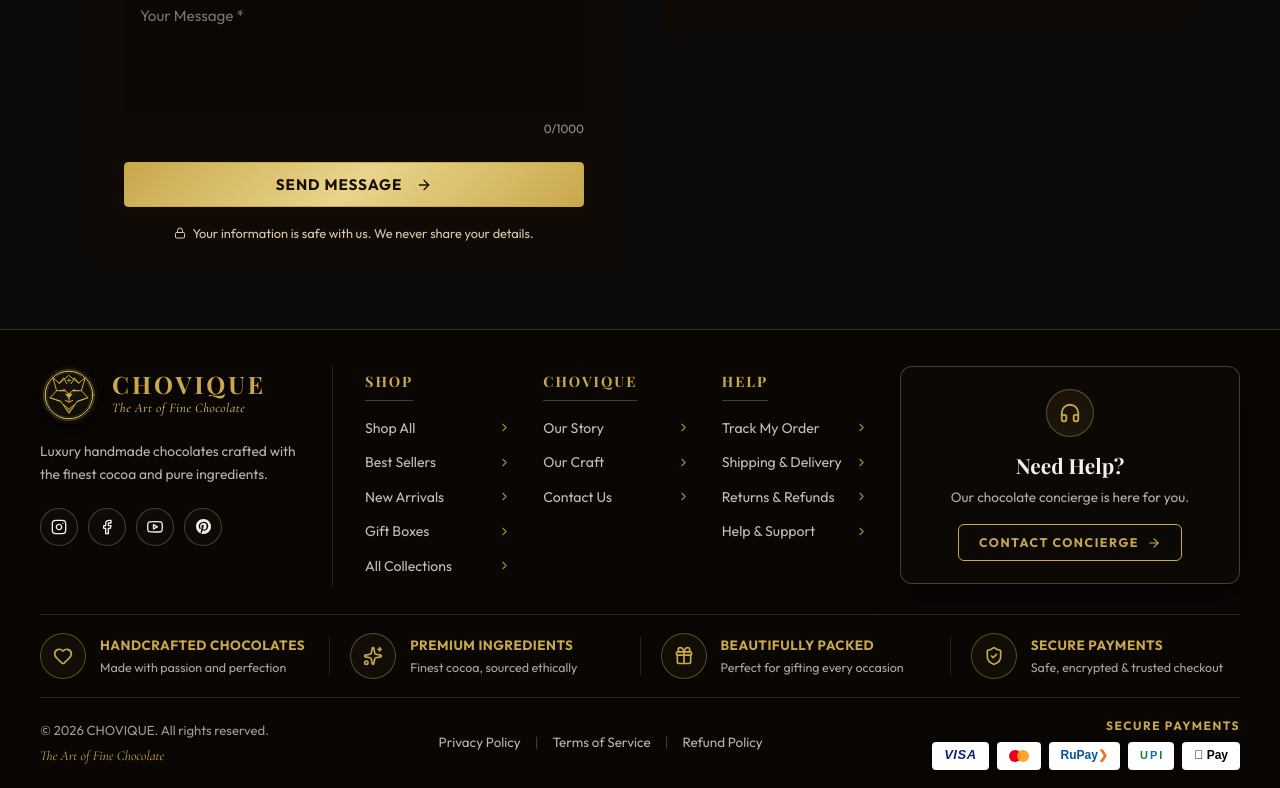
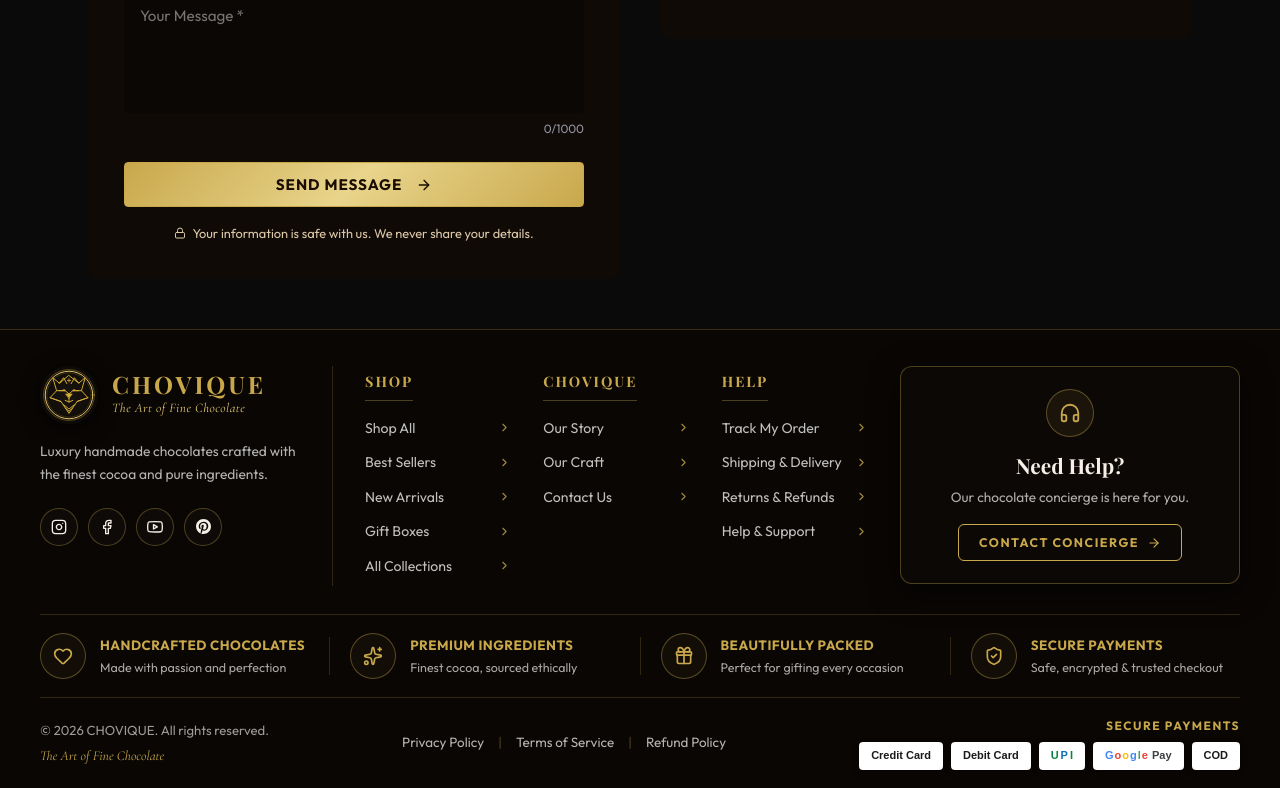
Before and after one commit to Vyshnavi878/chovique_full_stack_frontend, a React (Vite) app: page /contact in a window 1280 px wide. Shown: the part 1544-2332 px from the top of the page. Built offline with nearby package versions, Linux system fonts and the light colour scheme; no server answers; a web font is replaced by a local one.

Commit message:
footer  changes

```diff
--- a/src/components/Footer.tsx
+++ b/src/components/Footer.tsx
@@ -185,7 +185,7 @@
                 </Link>
               </li>
               <li>
-                <Link to="/our-story">
+                <Link to="/our-story#the-bean-to-bar-process">
                   Our Craft <ChevronRight size={13} className="nav-chevron" />
                 </Link>
               </li>
@@ -202,22 +202,22 @@
             <h3 className="footer-col-title">HELP</h3>
             <ul className="footer-nav-links">
               <li>
-                <Link to="/dashboard">
+                <Link to="/dashboard?section=orders">
                   Track My Order <ChevronRight size={13} className="nav-chevron" />
                 </Link>
               </li>
               <li>
-                <Link to="/contact">
+                <Link to="dashboard?section=orders">
                   Shipping & Delivery <ChevronRight size={13} className="nav-chevron" />
                 </Link>
               </li>
               <li>
-                <Link to="/contact">
+                <Link to="/dashboard?section=orders">
                   Returns & Refunds <ChevronRight size={13} className="nav-chevron" />
                 </Link>
               </li>
               <li>
-                <Link to="/contact">
+                <Link to="/dashboard?section=support">
                   Help & Support <ChevronRight size={13} className="nav-chevron" />
                 </Link>
               </li>
@@ -236,7 +236,7 @@
             <button
               type="button"
               className="concierge-contact-btn"
-              onClick={() => navigate('/contact')}
+              onClick={() => navigate('/contact#send-us-a-message')}
             >
               <span>CONTACT CONCIERGE</span>
               <ArrowRight size={14} />
@@ -315,37 +315,42 @@
           <div className="footer-bottom-right">
             <span className="secure-payments-label">SECURE PAYMENTS</span>
             <div className="payment-badges-row">
-              {/* Visa */}
-              <div className="payment-badge-pill" title="VISA">
-                <span style={{ fontWeight: 900, fontSize: '13px', color: '#1a1f71', fontFamily: 'sans-serif', fontStyle: 'italic', letterSpacing: '0.5px' }}>
-                  VISA
+              {/* Credit Card */}
+              <div className="payment-badge-pill" title="Credit Card">
+                <span style={{ fontWeight: 700, fontSize: '11px', color: '#1a1a1a', fontFamily: 'sans-serif', whiteSpace: 'nowrap' }}>
+                  Credit Card
                 </span>
               </div>
-              {/* Mastercard */}
-              <div className="payment-badge-pill" title="Mastercard">
-                <span style={{ display: 'flex', alignItems: 'center', gap: '3px' }}>
-                  <span style={{ width: '12px', height: '12px', borderRadius: '50%', background: '#eb001b', display: 'inline-block' }} />
-                  <span style={{ width: '12px', height: '12px', borderRadius: '50%', background: '#f79e1b', display: 'inline-block', marginLeft: '-7px', opacity: 0.9 }} />
-                </span>
-              </div>
-              {/* RuPay */}
-              <div className="payment-badge-pill" title="RuPay">
-                <span style={{ fontWeight: 800, fontSize: '12px', color: '#00539c', fontFamily: 'sans-serif' }}>
-                  RuPay<span style={{ color: '#f37021' }}>❯</span>
+              {/* Debit Card */}
+              <div className="payment-badge-pill" title="Debit Card">
+                <span style={{ fontWeight: 700, fontSize: '11px', color: '#1a1a1a', fontFamily: 'sans-serif', whiteSpace: 'nowrap' }}>
+                  Debit Card
                 </span>
               </div>
               {/* UPI */}
               <div className="payment-badge-pill" title="UPI">
-                <span style={{ fontWeight: 800, fontSize: '11px', color: '#0b8243', fontFamily: 'sans-serif', display: 'flex', alignItems: 'center', gap: '2px' }}>
+                <span style={{ fontWeight: 800, fontSize: '11px', fontFamily: 'sans-serif', display: 'flex', alignItems: 'center', gap: '2px', whiteSpace: 'nowrap' }}>
                   <span style={{ color: '#0b8243' }}>U</span>
                   <span style={{ color: '#0e70b7' }}>P</span>
                   <span style={{ color: '#0b8243' }}>I</span>
                 </span>
               </div>
-              {/* Apple Pay */}
-              <div className="payment-badge-pill" title="Apple Pay">
-                <span style={{ fontWeight: 700, fontSize: '12px', color: '#000000', fontFamily: 'sans-serif', display: 'flex', alignItems: 'center', gap: '2px' }}>
-                   Pay
+              {/* Google Pay */}
+              <div className="payment-badge-pill" title="Google Pay">
+                <span style={{ fontWeight: 700, fontSize: '11px', fontFamily: 'sans-serif', display: 'flex', alignItems: 'center', gap: '1px', whiteSpace: 'nowrap' }}>
+                  <span style={{ color: '#4285F4' }}>G</span>
+                  <span style={{ color: '#EA4335' }}>o</span>
+                  <span style={{ color: '#FBBC05' }}>o</span>
+                  <span style={{ color: '#4285F4' }}>g</span>
+                  <span style={{ color: '#34A853' }}>l</span>
+                  <span style={{ color: '#EA4335' }}>e</span>
+                  <span style={{ color: '#3c4043', marginLeft: '3px' }}>Pay</span>
+                </span>
+              </div>
+              {/* Cash on Delivery (COD) */}
+              <div className="payment-badge-pill" title="Cash on Delivery (COD)">
+                <span style={{ fontWeight: 700, fontSize: '11px', color: '#1a1a1a', fontFamily: 'sans-serif', whiteSpace: 'nowrap' }}>
+                  COD
                 </span>
               </div>
             </div>
```
